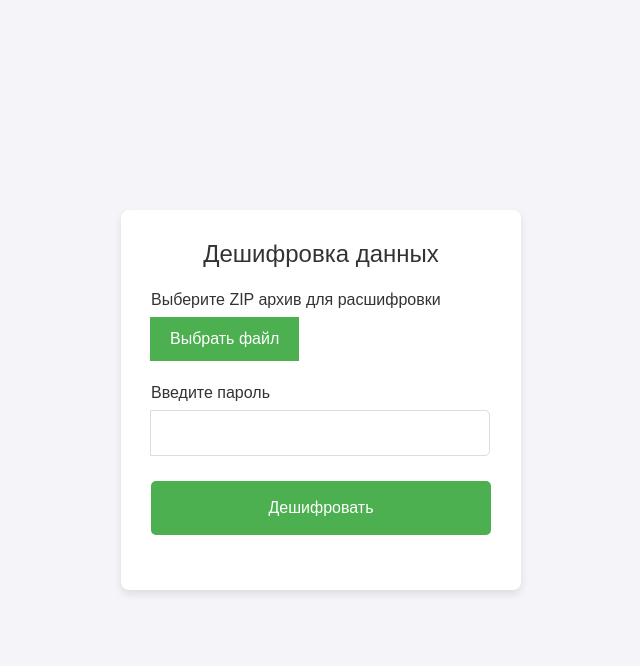
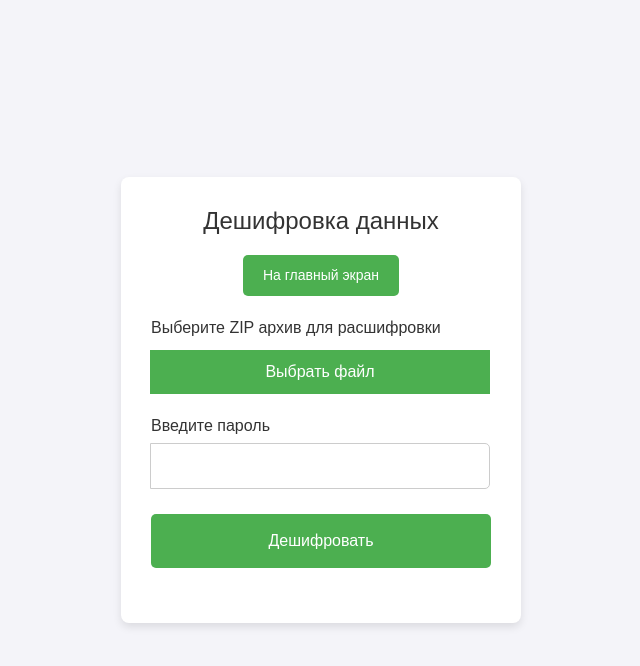
Before and after one commit to Kot-v-sapogah-tech/VSOSH, a Flask app: page /decrypt in a window 1280 px wide. Shown: the top 666 px of the page, without its empty margins (319-959 px from the left). Run offline with Flask 3, Linux system fonts and the light colour scheme.

Commit message:
Update deshifr.html

```diff
--- a/templates/deshifr.html
+++ b/templates/deshifr.html
@@ -18,12 +18,12 @@
     }
 
     .container {
-      text-align: center;
       background-color: #fff;
       border-radius: 8px;
       padding: 30px;
+      width: 400px;
       box-shadow: 0 4px 8px rgba(0, 0, 0, 0.1);
-      width: 400px;
+      text-align: center;
     }
 
     h1 {
@@ -39,9 +39,9 @@
 
     label {
       display: block;
+      margin-bottom: 5px;
       font-size: 16px;
       color: #333;
-      margin-bottom: 5px;
     }
 
     input[type="file"] {
@@ -49,33 +49,30 @@
     }
 
     .custom-file-upload {
-      display: inline-block;
+      display: block;
+      width: 100%;
+      text-align: center;
       padding: 10px 20px;
       font-size: 16px;
       color: white;
       background-color: #4CAF50;
       border-radius: 5px;
       cursor: pointer;
-      text-align: center;
+      margin-top: 5px;
       transition: background-color 0.3s ease;
+      text-decoration: none;
     }
 
     .custom-file-upload:hover {
       background-color: #45a049;
-    }
-
-    .file-name {
-      margin-top: 10px;
-      font-size: 14px;
-      color: #555;
-      word-wrap: break-word;
+      color: white; /* предотвращает смену цвета текста при наведении */
     }
 
     input[type="text"] {
       width: 100%;
       padding: 10px;
       font-size: 16px;
-      border: 1px solid #ddd;
+      border: 1px solid #ccc;
       border-radius: 5px;
     }
 
@@ -94,10 +91,68 @@
 
     .button:hover {
       background-color: #45a049;
+      color: white;
     }
 
-    .button:active {
-      background-color: #388e3c;
+    .generate-password {
+      background-color: #f4b400;
+      padding: 10px 20px;
+      width: auto;
+    }
+
+    .generate-password:hover {
+      background-color: #f4a400;
+      color: white;
+    }
+
+    .file-list {
+      margin-top: 10px;
+    }
+
+    .file-item {
+      display: flex;
+      justify-content: space-between;
+      align-items: center;
+      margin-top: 5px;
+    }
+
+    .file-item button {
+      background-color: #ff4d4d;
+      color: white;
+      border: none;
+      padding: 5px;
+      border-radius: 3px;
+      cursor: pointer;
+    }
+
+    .file-item button:hover {
+      background-color: #e60000;
+      color: white;
+    }
+
+    .back-button {
+      display: block;
+      background-color: #4CAF50;
+      color: white;
+      border: none;
+      padding: 10px 20px;
+      border-radius: 5px;
+      font-size: 14px;
+      margin: 0 auto 20px auto;
+      text-decoration: none;
+      text-align: center;
+      width: fit-content;
+    }
+
+    .back-button:hover {
+      background-color: #45a049;
+      color: white;
+    }
+
+    #dataFileName {
+      font-size: 14px;
+      color: #555;
+      margin-top: 5px;
     }
   </style>
 </head>
@@ -105,7 +160,7 @@
   <div class="container">
     <h1>Дешифровка данных</h1>
     <form action="#" method="POST" enctype="multipart/form-data">
-
+      <a href="/" class="back-button">На главный экран</a>
       <div class="input-group">
         <label for="data">Выберите ZIP архив для расшифровки</label>
         <label class="custom-file-upload" for="data">Выбрать файл</label>
```
